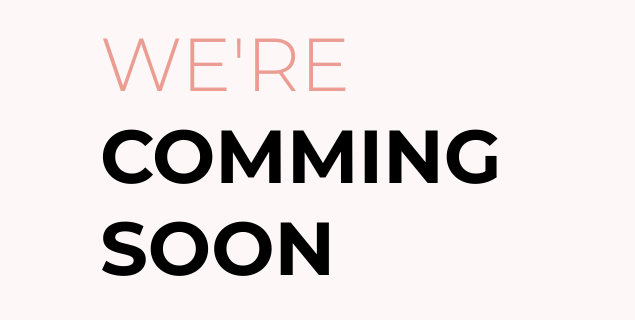
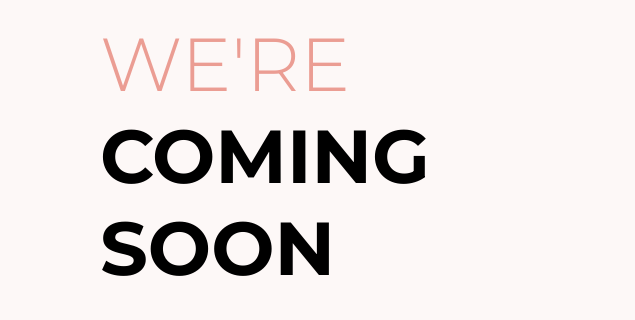
Before and after one commit to francoistm/coming-soon-page, a plain HTML site: page index.html in a window 1280 px wide. Shown: the part 191-511 px from the top of the page, 0-635 px from the left. Drawn offline with nearby package versions, Linux system fonts and the light colour scheme; a script that the page names is missing.

Commit message:
Update index.html

```diff
--- a/index.html
+++ b/index.html
@@ -17,7 +17,7 @@
         </header>
         <section class="info">
             <div class="info-title">
-                <h1><span>WE'RE</span></br><span>COMMING</span></br><span>SOON</span></h1>
+                <h1><span>WE'RE</span></br><span>COMING</span></br><span>SOON</span></h1>
             </div>
             <div class="info-announce">
                 <p>Hello fellow shoppers! We're currently building our new fashion store. Add your email below to stay up-to-date with announcements and launch deals.</p>
```
